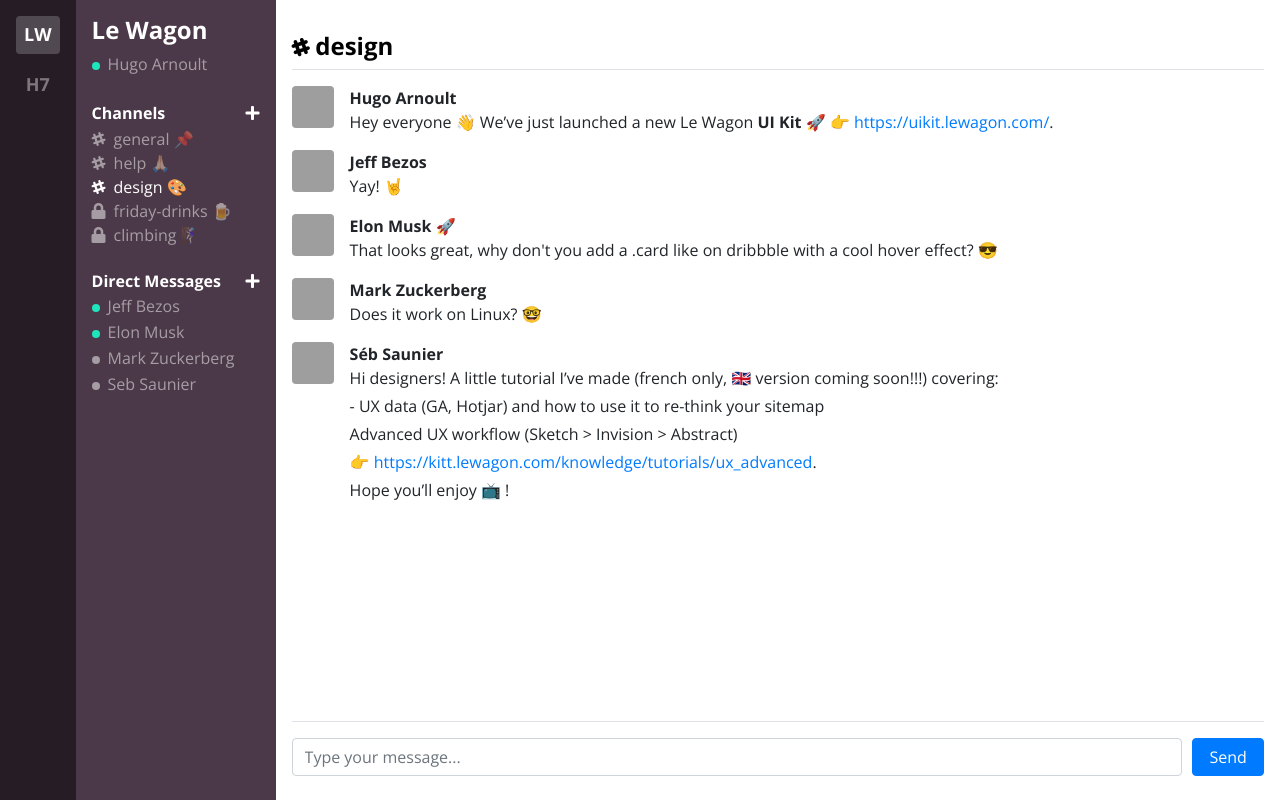
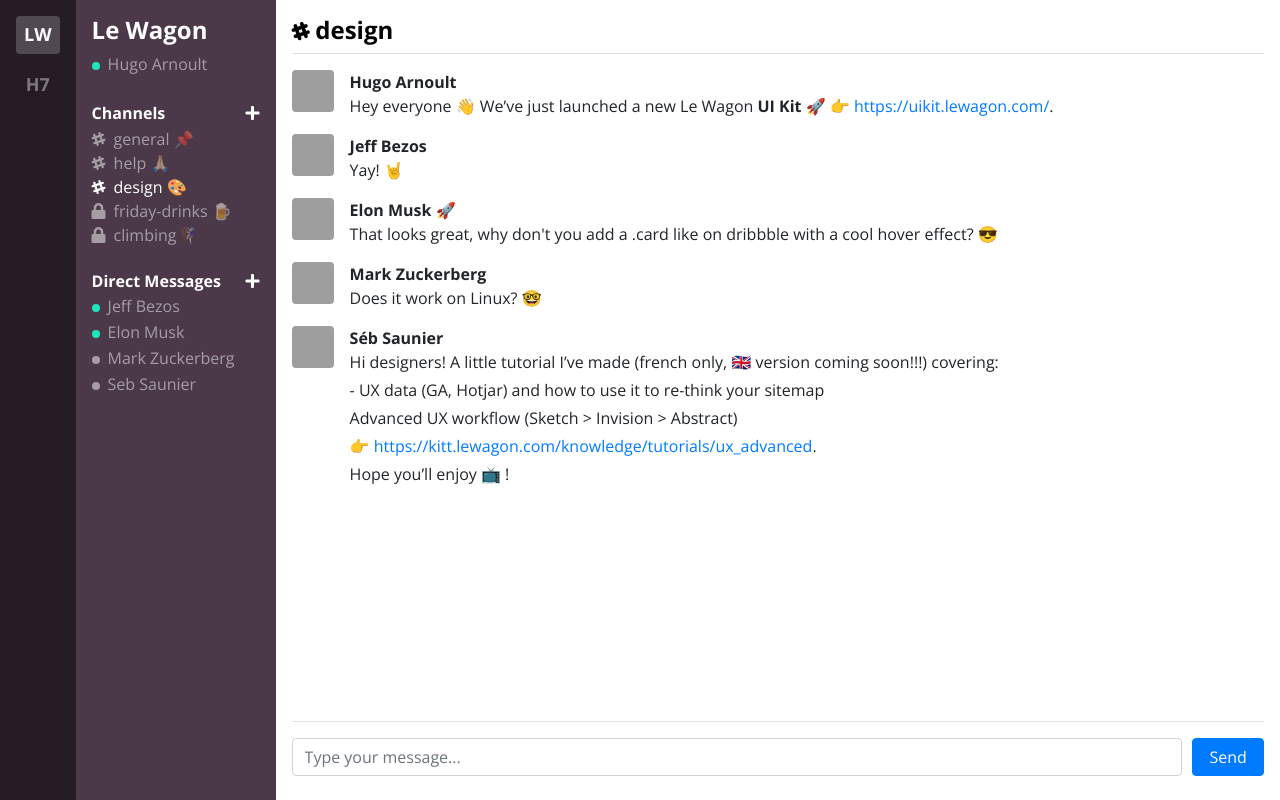
Before and after one commit to HugoArnoult/Slack-copycat, a plain HTML site: page index.html in a window 1280 px wide. Drawn offline with nearby package versions, Linux system fonts and the light colour scheme; grey boxes are pictures that could not be loaded.

Commit message:
message border top fixed

```diff
--- a/index.html
+++ b/index.html
@@ -93,7 +93,7 @@
 
       <!-- Messages Container -->
       <div class="messages-container">
-        <div class="messages-container-header pt-3 border-bottom">
+        <div class="messages-container-header border-bottom">
           <h1><i class="fab fa-slack-hash"></i> design</h1>
         </div>
 
```
